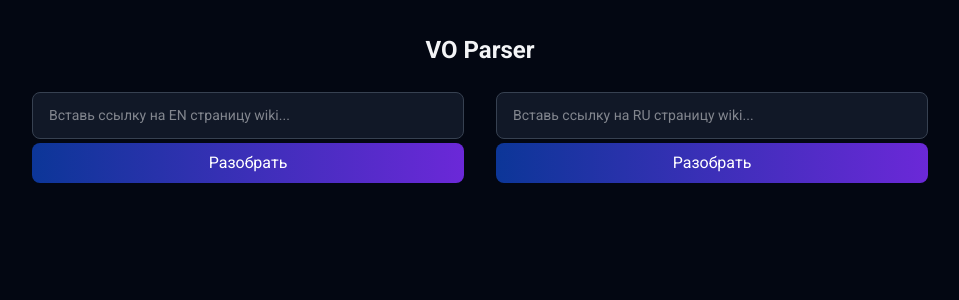
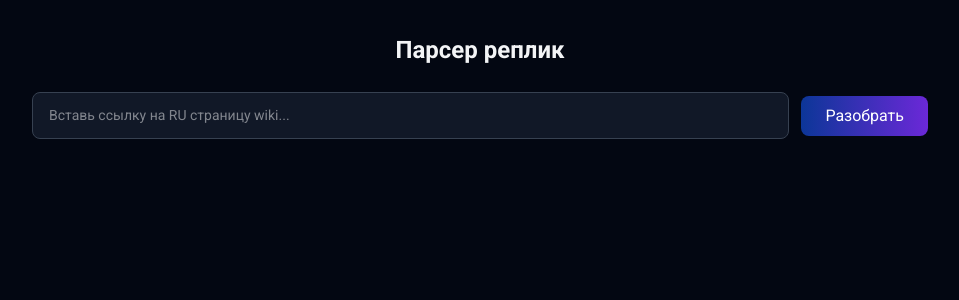
Before and after one commit to E-Vister/my-scripts, a Next.js app: page /vo-parser in a window 1280 px wide. Shown: the top 300 px of the page, without its empty margins (160-1119 px from the left). Built offline with nearby package versions, Linux system fonts and the light colour scheme.

Commit message:
feat(vo-parser): unify dual inputs into single url input

```diff
--- a/app/vo-parser/page.js
+++ b/app/vo-parser/page.js
@@ -88,58 +88,108 @@ function parseRuVoiceTable(html) {
     return results;
 }
 
+function parseEnglishName(html) {
+    const parser = new DOMParser();
+    const doc = parser.parseFromString(html, "text/html");
+
+    const span = doc.querySelector('#На_других_языках');
+    const heading = span?.closest('h2, h3');
+
+    let table = null;
+    if (heading) {
+        let el = heading.nextElementSibling;
+        while (el) {
+            if (el.tagName === 'TABLE') { table = el; break; }
+            if (/^H[23]$/.test(el.tagName)) break;
+            el = el.nextElementSibling;
+        }
+    }
+
+    if (!table) {
+        table = doc.querySelector('table.article-table');
+    }
+
+    if (!table) return null;
+
+    for (const row of table.querySelectorAll('tr')) {
+        const cells = row.querySelectorAll('td');
+        if (cells.length >= 2 && cells[0].textContent.trim().includes('Английский')) {
+            return cells[1].textContent.trim();
+        }
+    }
+
+    return null;
+}
+
 export default function VoParser() {
-    const [enUrl, setEnUrl] = useState("");
-    const [ruUrl, setRuUrl] = useState("");
+    const [url, setUrl] = useState("")
     const [loading, setLoading] = useState({ en: false, ru: false });
     const [results, setResults] = useState({ en: [], ru: [] });
     const [error, setError] = useState({ en: null, ru: null });
 
-    async function handleParse(url, lang) {
-        setLoading(prev => ({ ...prev, [lang]: true }));
-        setError(prev => ({ ...prev, [lang]: null }));
+    async function handleParse() {
+        setLoading({ en: true, ru: true });
+        setError({ en: null, ru: null });
 
         try {
-            console.log(url)
-            const res = await fetch(`/api/fetch-page?url=${encodeURIComponent(url)}`);
-            const data = await res.json();
-            if (data.error) throw new Error(data.error);
+            const baseRes = await fetch(`/api/fetch-page?url=${encodeURIComponent(url)}`);
+            const baseData = await baseRes.json();
+            if (baseData.error) throw new Error(baseData.error);
 
-            const parsed = lang === "ru"
-                ? parseRuVoiceTable(data.html)
-                : parseVoiceTable(data.html);
+            const enName = parseEnglishName(baseData.html);
+            if (!enName) throw new Error("Не удалось найти английское название");
 
-            setResults(prev => ({ ...prev, [lang]: parsed }));
+            const enUrl = `https://honkai-star-rail.fandom.com/wiki/${encodeURIComponent(enName)}/Voice-Overs`;
+            const ruUrl = url + `/${encodeURIComponent("Лор")}`;
+
+            await Promise.all([
+                fetch(`/api/fetch-page?url=${encodeURIComponent(enUrl)}`)
+                    .then(r => r.json())
+                    .then(data => {
+                        if (data.error) throw new Error(data.error);
+                        setResults(prev => ({ ...prev, en: parseVoiceTable(data.html) }));
+                    })
+                    .catch(e => setError(prev => ({ ...prev, en: e.message }))),
+
+                fetch(`/api/fetch-page?url=${encodeURIComponent(ruUrl)}`)
+                    .then(r => r.json())
+                    .then(data => {
+                        if (data.error) throw new Error(data.error);
+                        setResults(prev => ({ ...prev, ru: parseRuVoiceTable(data.html) }));
+                    })
+                    .catch(e => setError(prev => ({ ...prev, ru: e.message }))),
+            ]);
         } catch (e) {
-            setError(prev => ({ ...prev, [lang]: e.message }));
+            setError({ en: e.message, ru: e.message });
         } finally {
-            setLoading(prev => ({ ...prev, [lang]: false }));
+            setLoading({ en: false, ru: false });
         }
     }
 
     return (
         <main className={styles.page}>
             <div className={styles.container}>
-                <h1 className={styles.title}>VO Parser</h1>
+                <h1 className={styles.title}>Парсер реплик</h1>
+                <div className={styles.inputRow}>
+                    <input
+                        className={styles.input}
+                        placeholder="Вставь ссылку на RU страницу wiki..."
+                        value={url}
+                        onChange={(e) => setUrl(e.target.value)}
+                    />
+                    <button className={styles.button} onClick={handleParse}>
+                        {loading.en || loading.ru ? "Загрузка..." : "Разобрать"}
+                    </button>
+                </div>
+
+                {(error.en || error.ru) && (
+                    <span className={styles.error}>{error.en || error.ru}</span>
+                )}
                 <div className={styles.columns}>
-
                     <div className={styles.column}>
-                        <input
-                            className={styles.input}
-                            placeholder="Вставь ссылку на EN страницу wiki..."
-                            value={enUrl}
-                            onChange={(e) => setEnUrl(e.target.value)}
-                        />
-
-                        <button className={styles.button} onClick={() => handleParse(enUrl, "en")}>
-                            {loading.en ? "Загрузка..." : "Разобрать"}
-                        </button>
-
-                        {error.en && <span className={styles.error}>{error.en}</span>}
-
-                        {results.en.map((item, i) => (
+                        {!loading.en && !loading.ru && results.en.map((item, i) => (
                             <div key={i} className={styles.row}>
-                                <span className={styles.rowTitle}>{item.title}:</span>
+                                <span className={styles.rowTitle}>{item.title} - </span>
                                 <span
                                     className={styles.rowLink}
                                     onClick={() => new Audio(item.url).play()}
@@ -158,20 +208,12 @@ export default function VoParser() {
                             </div>
                         ))}
                     </div>
-
+                    <div className={`${styles.spinnerCol} ${loading.en || loading.ru ? styles.visible : ""}`}>
+                        <div className={styles.spinner} />
+                    </div>
                     <div className={styles.column}>
-                        <input
-                            className={styles.input}
-                            placeholder="Вставь ссылку на RU страницу wiki..."
-                            value={ruUrl}
-                            onChange={(e) => setRuUrl(e.target.value)}
-                        />
-                        <button className={styles.button} onClick={() => handleParse(ruUrl + "/%D0%9B%D0%BE%D1%80", "ru")}>
-                            {loading.ru ? "Загрузка..." : "Разобрать"}
-                        </button>
-
-                        {results.ru.map((item, i) => (
-                            <div key={i} className={styles.rowRu}>
+                        {!loading.en && !loading.ru && results.ru.map((item, i) => (
+                            <div key={i} className={styles.row}>
                                 <span className={styles.rowTitle}>{item.title} - </span>
                                 <span className={styles.rowLink}>{item.text}</span>
                             </div>
--- a/app/vo-parser/page.module.scss
+++ b/app/vo-parser/page.module.scss
@@ -15,7 +15,7 @@
 
 .columns {
   display: grid;
-  grid-template-columns: 1fr 1fr;
+  grid-template-columns: 1fr auto 1fr;
   gap: 2rem;
   align-items: start;
 }
@@ -23,6 +23,21 @@
 .column {
   display: flex;
   flex-direction: column;
+}
+
+.inputRow {
+  display: flex;
+  gap: 0.75rem;
+  align-items: center;
+
+  .input {
+    flex: 1;
+    margin-bottom: 0;
+  }
+
+  .button {
+    flex-shrink: 0;
+  }
 }
 
 .title {
@@ -82,13 +97,8 @@
 }
 
 .row {
-  display: flex;
   gap: 0.5rem;
-  flex-wrap: wrap;
-  align-items: center
-}
-
-.rowRu {
+  align-items: center;
   line-height: 1.5;
 }
 
@@ -101,6 +111,7 @@
   color: #60a5fa;
   text-decoration: none;
   cursor: pointer;
+  margin-right: 0.5rem;
 
   &:hover {
     text-decoration: underline;
@@ -115,7 +126,6 @@
   padding: 0.75rem 1rem;
   font-size: 0.875rem;
   color: #f3f4f6;
-  margin-bottom: 0.25rem;
 
   &:focus {
     outline: none;
@@ -145,3 +155,29 @@
     opacity: 0.8;
   }
 }
+
+.spinnerCol {
+  display: flex;
+  align-items: flex-start;
+  justify-content: center;
+  padding-top: 0.25rem;
+  opacity: 0;
+  transition: opacity 0.2s ease;
+
+  &.visible {
+    opacity: 1;
+  }
+}
+
+.spinner {
+  width: 2.25rem;
+  height: 2.25rem;
+  border: 3px solid #374151;
+  border-top-color: #6d28d9;
+  border-radius: 50%;
+  animation: spin 0.7s linear infinite;
+}
+
+@keyframes spin {
+  to { transform: rotate(360deg); }
+}
```
